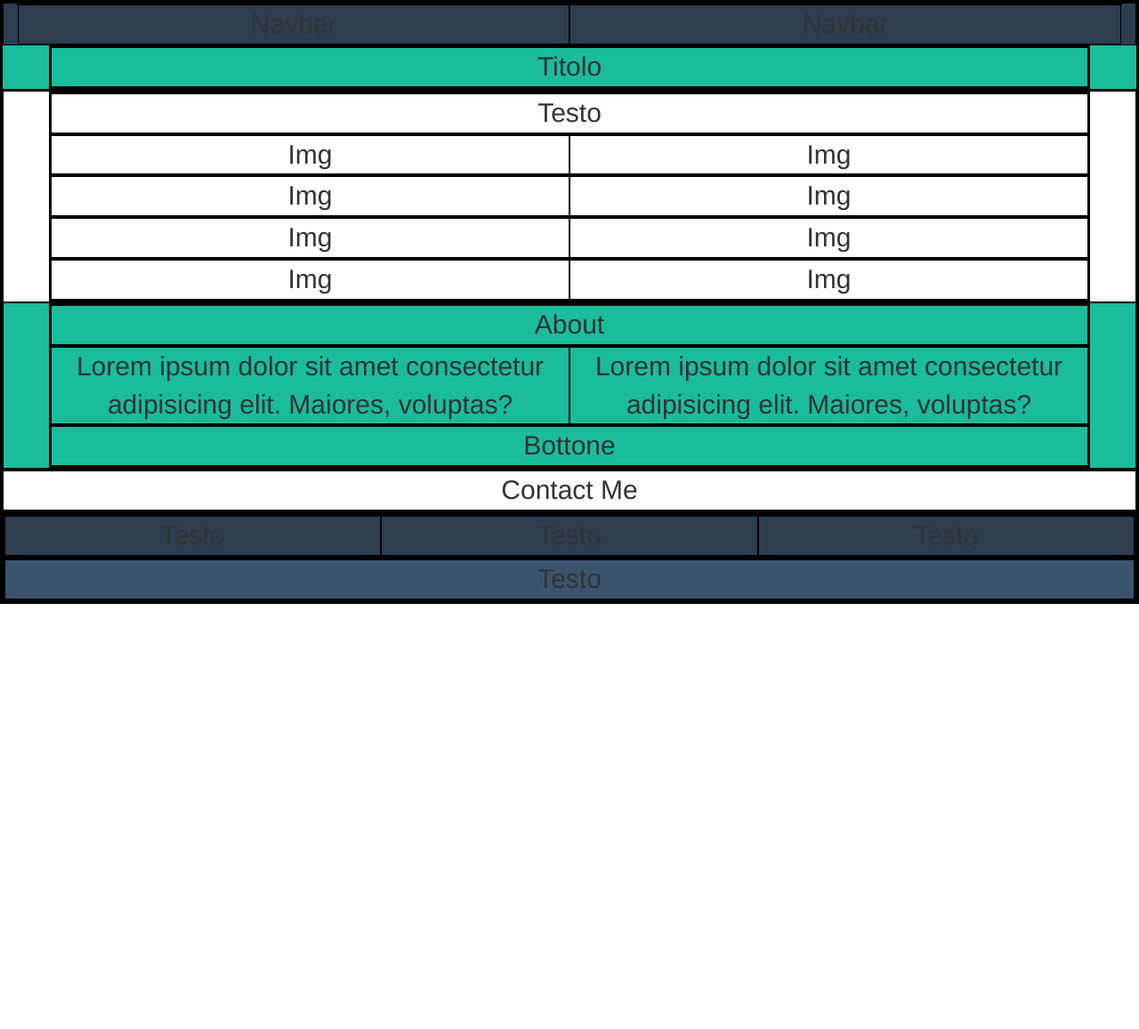
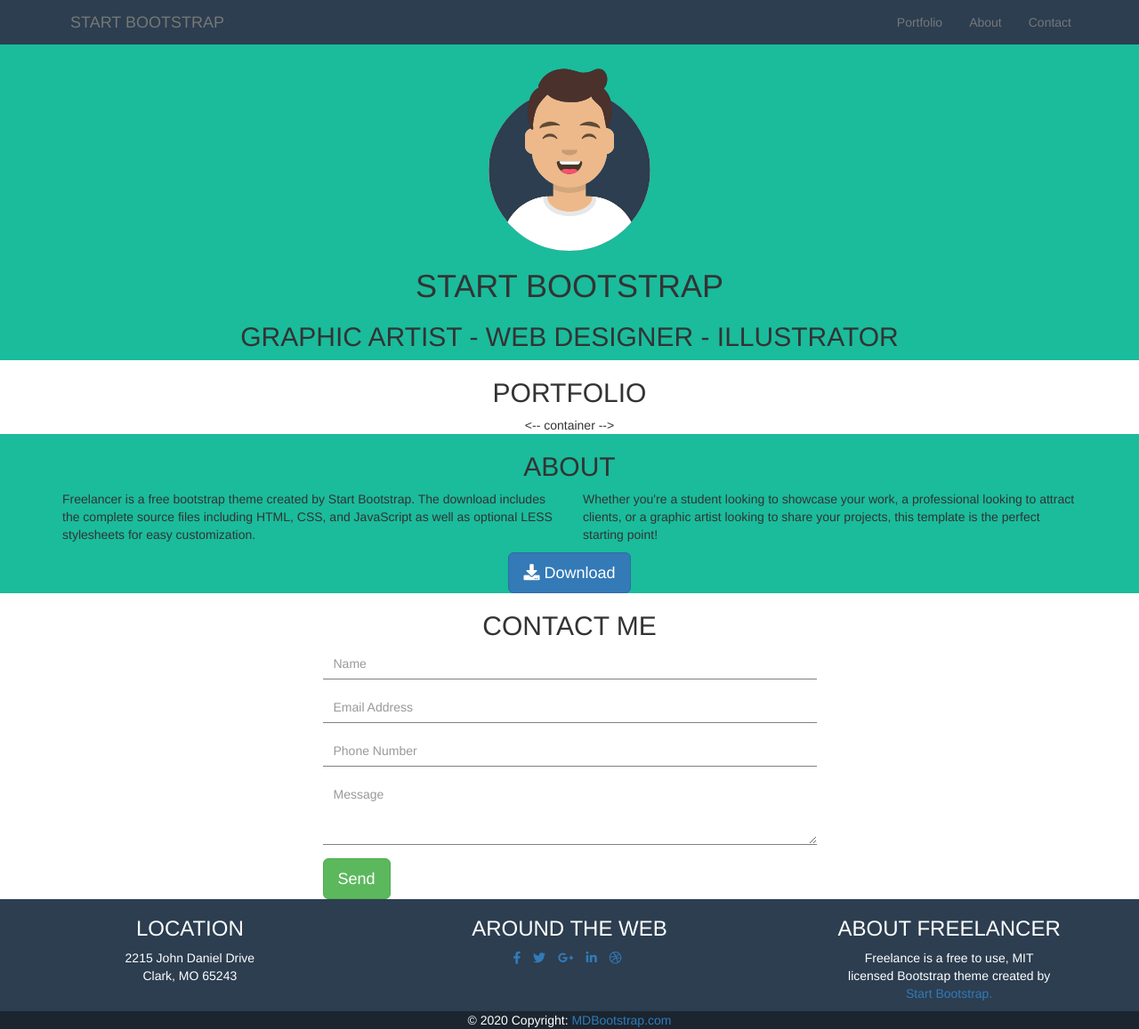
Before and after one commit to marcosigurta/html-css-bootstrap-freelancer, a plain HTML site: page index.html in a window 1280 px wide. Shown: the whole page at 89% size. Before the commit the page ends 800 px from the top, so only its background shows below. Drawn offline with nearby package versions, Linux system fonts and the light colour scheme.

Commit message:
Initial Commit adding content to layout. "About" section cards work in progress

```diff
--- a/css/style.css
+++ b/css/style.css
@@ -1,25 +1,45 @@
-/* DEBUG */
-* {
-  border: 0.5px solid black;
-  font-size: 30px;
-}
+/* General rules */
 .green {
   background-color: #1abc9c;
 }
-
-header {
+/* header  |Navbar*/
+header .navbar  {
+  background-color: #2c3e50;
+  padding: 0 5%;
+  border: none;
+  border-radius: 0px;
 }
 
-header .container-fluid:nth-of-type(1) {
-  background-color: #2c3e50;
+header .container img {
+  width: 20rem;
 }
 
-main section {
+/* Main */
+
+/* Section Portfolio */
+
+main section:nth-of-type(1) img {
+  width: 100%;
+  margin-bottom: 5%;
+  border-radius: 10px;
 }
 
-footer .container-fluid:nth-of-type(1) {
+.form-group .form-control {
+  text-decoration: trasparent;
+  border: transparent;
+  border-radius: 0px;
+  border-bottom: 0.5px solid gray;
+  box-shadow: none;
+}
+
+
+/* Footer */
+
+footer {
   background-color: #2c3e50;
+  color: white;
 }
-footer > .container-fluid:nth-of-type(2) {
-  background-color: #3a546d;
+
+footer .row:last-of-type [class*="col-"]:last-of-type {
+  background-color: #1A252F;
 }
--- a/index.html
+++ b/index.html
@@ -2,117 +2,196 @@
 <html lang="en">
 
 <head>
-  <meta charset="UTF-8" />
-  <meta name="viewport" content="width=device-width, initial-scale=1" />
+  <meta http-equiv="X-UA-Compatible" content="IE=edge">
+  <meta charset="UTF-8">
+  <meta name="viewport" content="width=device-width, initial-scale=1.0">
+  <link rel="stylesheet" href="https://use.fontawesome.com/releases/v5.8.1/css/all.css"
+    integrity="sha384-50oBUHEmvpQ+1lW4y57PTFmhCaXp0ML5d60M1M7uH2+nqUivzIebhndOJK28anvf" crossorigin="anonymous">
+  <link rel="stylesheet" href="css/style.css">
   <link rel="stylesheet" href="https://maxcdn.bootstrapcdn.com/bootstrap/3.3.7/css/bootstrap.min.css"
-    integrity="sha384-BVYiiSIFeK1dGmJRAkycuHAHRg32OmUcww7on3RYdg4Va+PmSTsz/K68vbdEjh4u" crossorigin="anonymous" />
-  <link rel="stylesheet" href="css/style.css" />
+    integrity="sha384-BVYiiSIFeK1dGmJRAkycuHAHRg32OmUcww7on3RYdg4Va+PmSTsz/K68vbdEjh4u" crossorigin="anonymous">
+  <script src="https://code.jquery.com/jquery-3.3.1.slim.min.js"
+    integrity="sha384-q8i/X+965DzO0rT7abK41JStQIAqVgRVzpbzo5smXKp4YfRvH+8abtTE1Pi6jizo"
+    crossorigin="anonymous"></script>
+  <script src="https://cdnjs.cloudflare.com/ajax/libs/popper.js/1.14.7/umd/popper.min.js"
+    integrity="sha384-UO2eT0CpHqdSJQ6hJty5KVphtPhzWj9WO1clHTMGa3JDZwrnQq4sF86dIHNDz0W1"
+    crossorigin="anonymous"></script>
+  <script src="https://stackpath.bootstrapcdn.com/bootstrap/4.3.1/js/bootstrap.min.js"
+    integrity="sha384-JjSmVgyd0p3pXB1rRibZUAYoIIy6OrQ6VrjIEaFf/nJGzIxFDsf4x0xIM+B07jRM"
+    crossorigin="anonymous"></script>
   <title>Document</title>
 </head>
 
 <body>
-  <!-- Header -->
-  <header class="green text-center">
-    <div class="container-fluid">
-      <!-- Navbar -->
-      <nav>
-        <div class="col-xs-12 col-md-6">
-          Navbar
+  <header class="green">
+    <nav class="navbar navbar-default">
+      <div class="container">
+        <!-- Brand and toggle get grouped for better mobile display -->
+        <div class="navbar-header">
+          <button type="button" class="navbar-toggle collapsed" data-toggle="collapse"
+            data-target="#bs-example-navbar-collapse-1" aria-expanded="false">
+            <span class="sr-only">Toggle navigation</span>
+            <span class="icon-bar"></span>
+            <span class="icon-bar"></span>
+            <span class="icon-bar"></span>
+          </button>
+          <a class="navbar-brand" href="#">START BOOTSTRAP</a>
         </div>
-        <div class="col-xs-12 col-md-6">
-          Navbar
-        </div>
-      </nav>
-    </div>
+
+        <!-- Collect the nav links, forms, and other content for toggling -->
+        <div class="collapse navbar-collapse" id="bs-example-navbar-collapse-1">
+          <ul class="nav navbar-nav navbar-right">
+            <li><a href="#">Portfolio</a></li>
+            <li><a href="#">About</a></li>
+            <li><a href="#">Contact</a></li>
+          </ul>
+        </div><!-- /.navbar-collapse -->
+      </div><!-- /.container -->
+    </nav>
     <div class="container text-center">
       <div class="row">
-        <div class="col-xs-12 text-center">Titolo</div>
+        <div class="col-xs-12">
+          <img src="img/smile.svg" alt="img">
+          <h1>START BOOTSTRAP</h1>
+          <h2>GRAPHIC ARTIST - WEB DESIGNER - ILLUSTRATOR
+          </h2>
+        </div>
       </div>
     </div>
   </header>
 
   <main>
-    <!-- Section portfolio -->
-    <section>
-      <div class="container text-center">
-        <div class="row">
-          <div class="col-xs-12">Testo</div>
+    <!-- Sectction Portfolio -->
+    <section class="text-center">
+      <div class="container">
+        <div class="col-xs-12">
+          <h2>PORTFOLIO</h2>
         </div>
-        <div class="row">
-          <div class="col-xs-12 col-md-6">Img</div>
-          <div class="col-xs-12 col-md-6">Img</div>
-        </div>
-        <div class="row">
-          <div class="col-xs-12 col-md-6">Img</div>
-          <div class="col-xs-12 col-md-6">Img</div>
-        </div>
-        <div class="row">
-          <div class="col-xs-12 col-md-6">Img</div>
-          <div class="col-xs-12 col-md-6">Img</div>
-        </div>
-        <div class="row">
-          <div class="col-xs-12 col-md-6">Img</div>
-          <div class="col-xs-12 col-md-6">Img</div>
-        </div>
-      </div>
+
+      </div> <-- container -->
+
+
+
+
+
     </section>
-
-    <!-- Section about -->
-
+    <!-- Section About -->
     <section class="green text-center">
       <div class="container">
         <div class="row">
-          <div class="col-xs-12">About</div>
+          <div class="col-xs-12">
+            <h2>ABOUT</h2>
+          </div>
         </div>
-        <div class="row">
-          <div class="col-xs-12 col-md-6">Lorem ipsum dolor sit amet consectetur adipisicing elit. Maiores, voluptas?
+        <div class="row text-left">
+          <div class="col-xs-12 col-md-6">
+            <p>Freelancer is a free bootstrap theme created by Start Bootstrap. The download includes the complete
+              source files including HTML, CSS, and JavaScript as well as optional LESS stylesheets for easy
+              customization.</p>
           </div>
-          <div class="col-xs-12 col-md-6">Lorem ipsum dolor sit amet consectetur adipisicing elit. Maiores, voluptas?
+          <div class="col-xs-12 col-md-6">
+            <p>Whether you're a student looking to showcase your work, a professional looking to attract clients, or a
+              graphic artist looking to share your projects, this template is the perfect starting point!</p>
           </div>
         </div>
         <div class="row">
           <div class="col-xs-12">
-            Bottone
+            <button type="button" class="btn btn-primary btn-lg"><i class="fa fa-download"></i> Download</button>
           </div>
         </div>
       </div>
     </section>
 
-    <!-- Section Form -->
+    <!-- Section Contact Form -->
 
     <section class="text-center">
-      <div class="row">
-        <div class="col-xs-12">
-          Contact Me
+      <div class="container">
+        <div class="row">
+          <div class="col-xs-6 col-xs-offset-3 col-md-6 col-md-offset-3">
+            <h2>CONTACT ME</h2>
+          </div>
+        </div>
+        <div class="row">
+          <div class="col-xs-6 col-xs-offset-3 col-md-6">
+            <form class="text-left">
+              <div class="form-group">
+                <input type="text" class="form-control" id="formGroupExampleInput" placeholder="Name">
+              </div>
+              <div class="form-group">
+                <input type="text" class="form-control" id="formGroupExampleInput2" placeholder="Email Address">
+              </div>
+              <div class="form-group">
+                <input type="text" class="form-control" id="formGroupExampleInput2" placeholder="Phone Number">
+              </div>
+              <div class="form-group">
+                <textarea class="form-control" id="exampleFormControlTextarea1" rows="3"
+                  placeholder="Message"></textarea>
+              </div>
+              <button type="button" class="btn btn-success btn-lg">Send</button>
+            </form>
+          </div>
         </div>
       </div>
     </section>
   </main>
 
-  <!-- Footer -->
-
-  <footer class="text-center">
+  <footer class="page-footer text-center">
     <div class="container-fluid">
       <div class="row">
         <div class="col-xs-12 col-md-4">
-          Testo
+          <h3>LOCATION</h3>
+          <p>2215 John Daniel Drive <br>
+            Clark, MO 65243</p>
         </div>
         <div class="col-xs-12 col-md-4">
-          Testo
+          <h3>AROUND THE WEB</h3>
+          <ul class="list-unstyled list-inline text-center">
+            <li class="list-inline-item">
+              <a class="btn-floating btn-fb mx-1">
+                <i class="fab fa-facebook-f"> </i>
+              </a>
+            </li>
+            <li class="list-inline-item">
+              <a class="btn-floating btn-tw mx-1">
+                <i class="fab fa-twitter"> </i>
+              </a>
+            </li>
+            <li class="list-inline-item">
+              <a class="btn-floating btn-gplus mx-1">
+                <i class="fab fa-google-plus-g"> </i>
+              </a>
+            </li>
+            <li class="list-inline-item">
+              <a class="btn-floating btn-li mx-1">
+                <i class="fab fa-linkedin-in"> </i>
+              </a>
+            </li>
+            <li class="list-inline-item">
+              <a class="btn-floating btn-dribbble mx-1">
+                <i class="fab fa-dribbble"> </i>
+              </a>
+            </li>
+          </ul>
         </div>
         <div class="col-xs-12 col-md-4">
-          Testo
+          <h3>ABOUT FREELANCER</h3>
+          <p>Freelance is a free to use, MIT <br> licensed Bootstrap theme created by <br> <a href="">Start
+              Bootstrap.</a></p>
         </div>
       </div>
-    </div>
-    <div class="container-fluid">
       <div class="row">
-        <div class="col-xs-12">
-          Testo
+        <div class="col-xs-12">© 2020 Copyright:
+          <a href="https://mdbootstrap.com/"> MDBootstrap.com</a>
         </div>
       </div>
+
     </div>
+
   </footer>
+
+
+
+
 </body>
 
 </html>
```
Also changed, not shown: img/cabin.png (added), img/cake.png (added), img/circus.png (added), img/game.png (added), img/safe.png (added), img/smile.svg (added), img/submarine.png (added).
